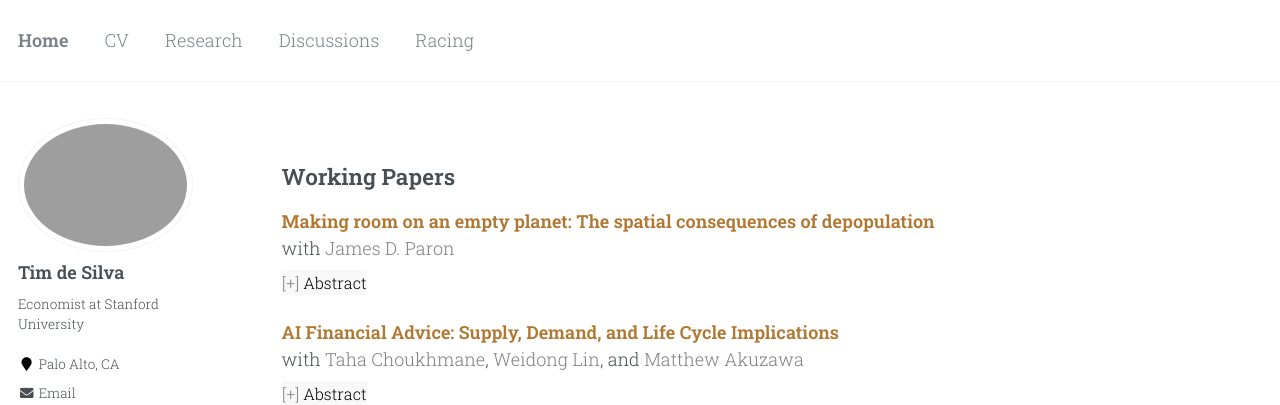
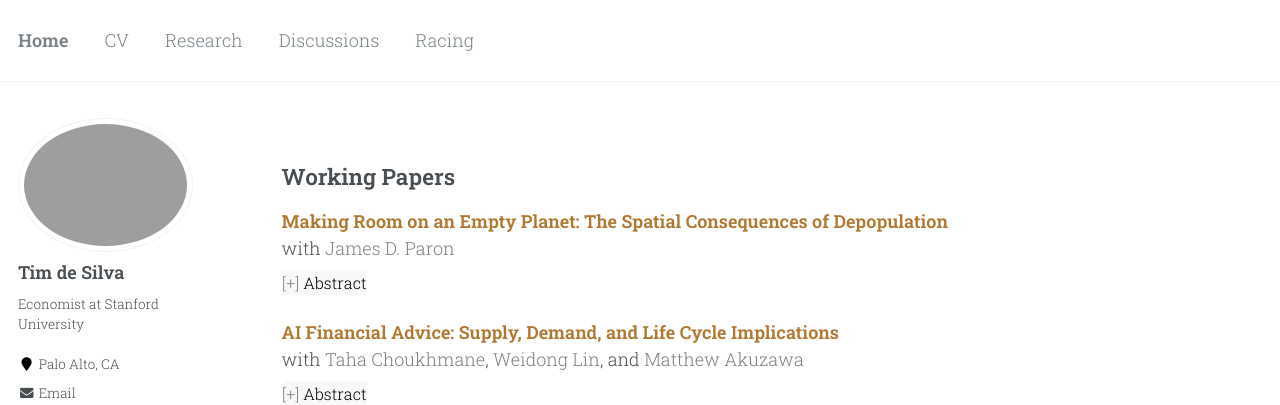
Before and after one commit to timhdesilva/timhdesilva.github.io, a Jekyll site: the page built from _pages/research.html, in a window 1280 px wide and 900 px high. Shown: the top 405 px of the window. Built offline with Jekyll 4.4.1, drawn with Linux system fonts in a browser that asks for light colours.

Commit message:
capitalize depopulation title

```diff
--- a/_pages/research.html
+++ b/_pages/research.html
@@ -58,7 +58,7 @@ author_profile: true
 <h2 id="working-papers">Working Papers</h2>
 
 <p>
-  <a style="text-decoration:none; color:rgb(177, 119, 48); font-weight:bold" href="http://timhdesilva.github.io/files/papers/depopulation.pdf">Making room on an empty planet: The spatial consequences of depopulation</a>
+  <a style="text-decoration:none; color:rgb(177, 119, 48); font-weight:bold" href="http://timhdesilva.github.io/files/papers/depopulation.pdf">Making Room on an Empty Planet: The Spatial Consequences of Depopulation</a>
   <br>with <a style="text-decoration:none; color:gray" href="https://jamesparon.com/">James D. Paron</a>
   <br>
     <button class="abstract-button" data-target="depopulation" style="margin-top:8px">Abstract</button>
```
Also changed, not shown: 2 other files.
